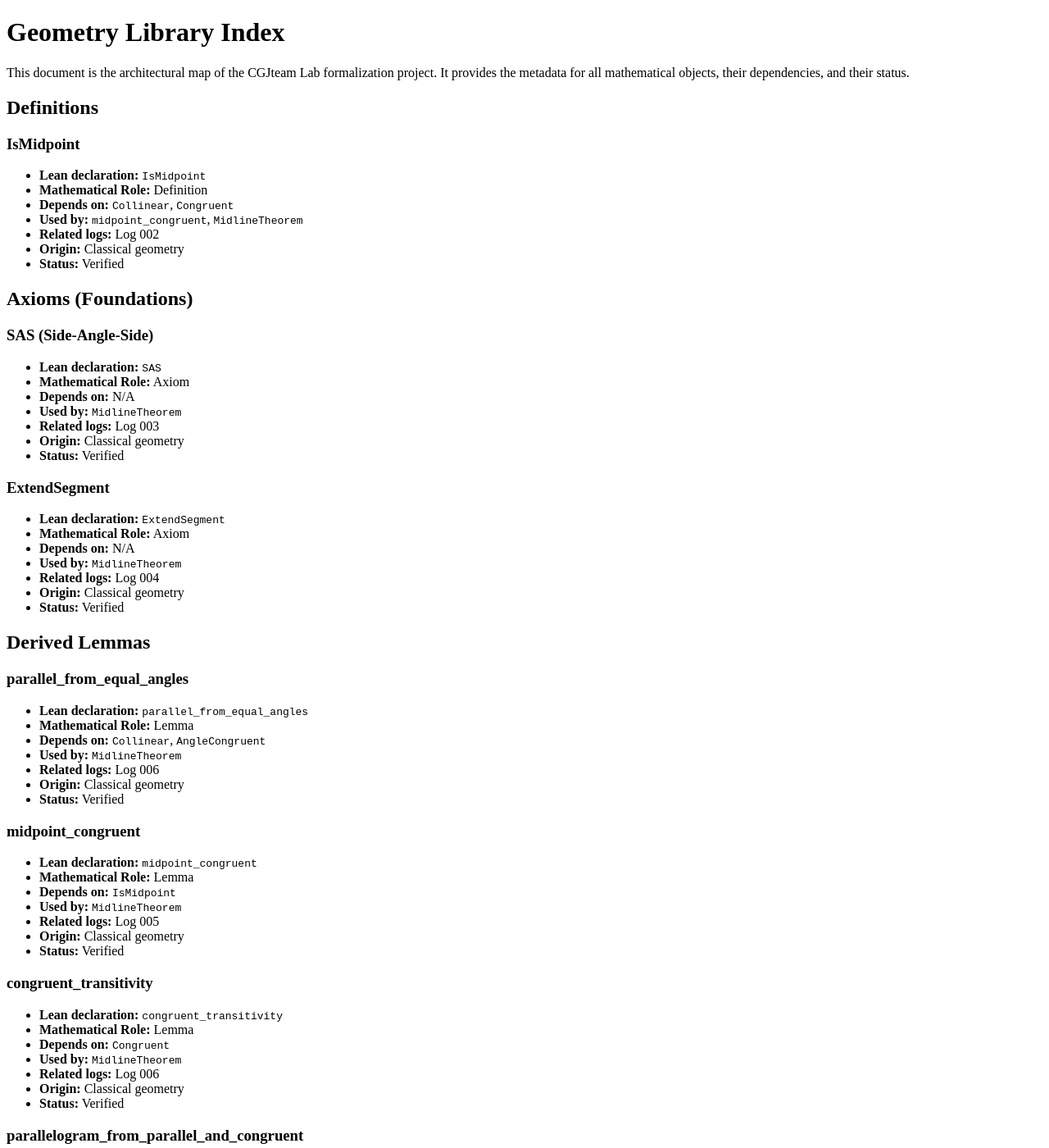
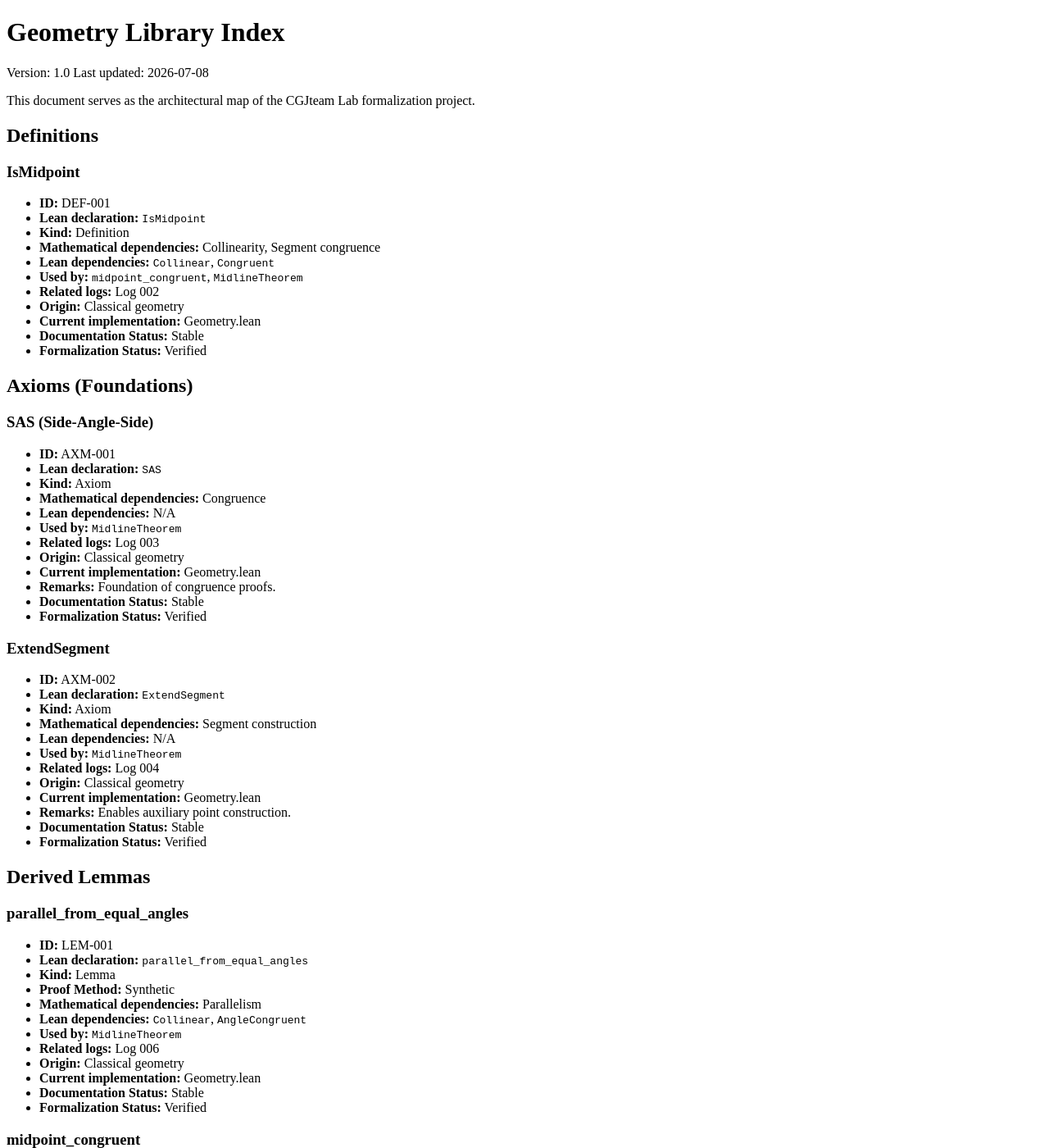
Before and after one commit to cgjteam/cgjteam.github.io, a Jekyll site: the page built from Geometry.md, in a window 1280 px wide and 1400 px high. Shown: the whole window at 82% size. Built offline with Jekyll 4.4.1, drawn with Linux system fonts in a browser that asks for light colours; our own code applies the rules of GitHub Pages for plain Markdown files; some of the changed text lies outside the part shown.

Commit message:
Update Geometry.md

```diff
--- a/Geometry.md
+++ b/Geometry.md
@@ -1,100 +1,153 @@
 # Geometry Library Index
+Version: 1.0
+Last updated: 2026-07-08
 
-This document is the architectural map of the CGJteam Lab formalization project. It provides the metadata for all mathematical objects, their dependencies, and their status.
+This document serves as the architectural map of the CGJteam Lab formalization project.
 
 ## Definitions
 
 ### IsMidpoint
+- **ID:** DEF-001
 - **Lean declaration:** `IsMidpoint`
-- **Mathematical Role:** Definition
-- **Depends on:** `Collinear`, `Congruent`
+- **Kind:** Definition
+- **Mathematical dependencies:** Collinearity, Segment congruence
+- **Lean dependencies:** `Collinear`, `Congruent`
 - **Used by:** `midpoint_congruent`, `MidlineTheorem`
 - **Related logs:** Log 002
 - **Origin:** Classical geometry
-- **Status:** Verified
+- **Current implementation:** Geometry.lean
+- **Documentation Status:** Stable
+- **Formalization Status:** Verified
 
 ## Axioms (Foundations)
 
 ### SAS (Side-Angle-Side)
+- **ID:** AXM-001
 - **Lean declaration:** `SAS`
-- **Mathematical Role:** Axiom
-- **Depends on:** N/A
+- **Kind:** Axiom
+- **Mathematical dependencies:** Congruence
+- **Lean dependencies:** N/A
 - **Used by:** `MidlineTheorem`
 - **Related logs:** Log 003
 - **Origin:** Classical geometry
-- **Status:** Verified
+- **Current implementation:** Geometry.lean
+- **Remarks:** Foundation of congruence proofs.
+- **Documentation Status:** Stable
+- **Formalization Status:** Verified
 
 ### ExtendSegment
+- **ID:** AXM-002
 - **Lean declaration:** `ExtendSegment`
-- **Mathematical Role:** Axiom
-- **Depends on:** N/A
+- **Kind:** Axiom
+- **Mathematical dependencies:** Segment construction
+- **Lean dependencies:** N/A
 - **Used by:** `MidlineTheorem`
 - **Related logs:** Log 004
 - **Origin:** Classical geometry
-- **Status:** Verified
+- **Current implementation:** Geometry.lean
+- **Remarks:** Enables auxiliary point construction.
+- **Documentation Status:** Stable
+- **Formalization Status:** Verified
 
 ## Derived Lemmas
 
 ### parallel_from_equal_angles
+- **ID:** LEM-001
 - **Lean declaration:** `parallel_from_equal_angles`
-- **Mathematical Role:** Lemma
-- **Depends on:** `Collinear`, `AngleCongruent`
+- **Kind:** Lemma
+- **Proof Method:** Synthetic
+- **Mathematical dependencies:** Parallelism
+- **Lean dependencies:** `Collinear`, `AngleCongruent`
 - **Used by:** `MidlineTheorem`
 - **Related logs:** Log 006
 - **Origin:** Classical geometry
-- **Status:** Verified
+- **Current implementation:** Geometry.lean
+- **Documentation Status:** Stable
+- **Formalization Status:** Verified
 
 ### midpoint_congruent
+- **ID:** LEM-002
 - **Lean declaration:** `midpoint_congruent`
-- **Mathematical Role:** Lemma
-- **Depends on:** `IsMidpoint`
+- **Kind:** Lemma
+- **Proof Method:** Synthetic
+- **Mathematical dependencies:** Midpoints, Segment congruence
+- **Lean dependencies:** `IsMidpoint`
 - **Used by:** `MidlineTheorem`
 - **Related logs:** Log 005
 - **Origin:** Classical geometry
-- **Status:** Verified
+- **Current implementation:** Geometry.lean
+- **Documentation Status:** Stable
+- **Formalization Status:** Verified
 
 ### congruent_transitivity
+- **ID:** LEM-003
 - **Lean declaration:** `congruent_transitivity`
-- **Mathematical Role:** Lemma
-- **Depends on:** `Congruent`
+- **Kind:** Lemma
+- **Proof Method:** Synthetic
+- **Mathematical dependencies:** Congruence
+- **Lean dependencies:** `Congruent`
 - **Used by:** `MidlineTheorem`
 - **Related logs:** Log 006
 - **Origin:** Classical geometry
-- **Status:** Verified
+- **Current implementation:** Geometry.lean
+- **Documentation Status:** Stable
+- **Formalization Status:** Verified
 
 ### parallelogram_from_parallel_and_congruent
+- **ID:** LEM-004
 - **Lean declaration:** `parallelogram_from_parallel_and_congruent`
-- **Mathematical Role:** Lemma
-- **Depends on:** `Parallel`, `Congruent`
-- **Used by:** `MidlineTheorem`
-- **Related logs:** Log 007
-- **Status:** Verified
-
-### parallelogram_opposite_sides
-- **Lean declaration:** `parallelogram_opposite_sides`
-- **Mathematical Role:** Lemma
-- **Depends on:** `IsParallelogram`
+- **Kind:** Lemma
+- **Proof Method:** Synthetic
+- **Mathematical dependencies:** Parallelograms
+- **Lean dependencies:** `Parallel`, `Congruent`
 - **Used by:** `MidlineTheorem`
 - **Related logs:** Log 007
 - **Origin:** Classical geometry
-- **Status:** Verified
+- **Current implementation:** Geometry.lean
+- **Documentation Status:** Stable
+- **Formalization Status:** Verified
 
-### collinear_parallel_trans
-- **Lean declaration:** `collinear_parallel_trans`
-- **Mathematical Role:** Lemma
-- **Depends on:** `Collinear`, `Parallel`
+### parallelogram_opposite_sides
+- **ID:** LEM-005
+- **Lean declaration:** `parallelogram_opposite_sides`
+- **Kind:** Lemma
+- **Proof Method:** Synthetic
+- **Mathematical dependencies:** Parallelograms
+- **Lean dependencies:** `IsParallelogram`
 - **Used by:** `MidlineTheorem`
 - **Related logs:** Log 007
 - **Origin:** Classical geometry
-- **Status:** Verified
+- **Current implementation:** Geometry.lean
+- **Documentation Status:** Stable
+- **Formalization Status:** Verified
+
+### collinear_parallel_trans
+- **ID:** LEM-006
+- **Lean declaration:** `collinear_parallel_trans`
+- **Kind:** Lemma
+- **Proof Method:** Synthetic
+- **Mathematical dependencies:** Parallelism, Collinearity
+- **Lean dependencies:** `Collinear`, `Parallel`
+- **Used by:** `MidlineTheorem`
+- **Related logs:** Log 007
+- **Origin:** Classical geometry
+- **Current implementation:** Geometry.lean
+- **Documentation Status:** Stable
+- **Formalization Status:** Verified
 
 ## Main Theorems
 
 ### MidlineTheorem
+- **ID:** THM-001
 - **Lean declaration:** `MidlineTheorem`
-- **Mathematical Role:** Theorem
-- **Depends on:** `ExtendSegment`, `SAS`, `collinear_rotate`, `parallel_from_equal_angles`, `midpoint_congruent`, `congruent_transitivity`, `parallelogram_from_parallel_and_congruent`, `collinear_parallel_trans`
-- **Used by:** N/A (Project start)
+- **Kind:** Theorem
+- **Proof Method:** Synthetic
+- **Mathematical dependencies:** Midpoints, Parallelism, Parallelograms
+- **Lean dependencies:** `ExtendSegment`, `SAS`, `collinear_rotate`, `parallel_from_equal_angles`, `midpoint_congruent`, `congruent_transitivity`, `parallelogram_from_parallel_and_congruent`, `collinear_parallel_trans`
+- **Used by:** N/A
 - **Related logs:** Log 005
 - **Origin:** Classical geometry
-- **Status:** Verified
+- **Current implementation:** Geometry.lean
+- **Remarks:** Synthetic proof construction.
+- **Documentation Status:** Stable
+- **Formalization Status:** Verified
```
